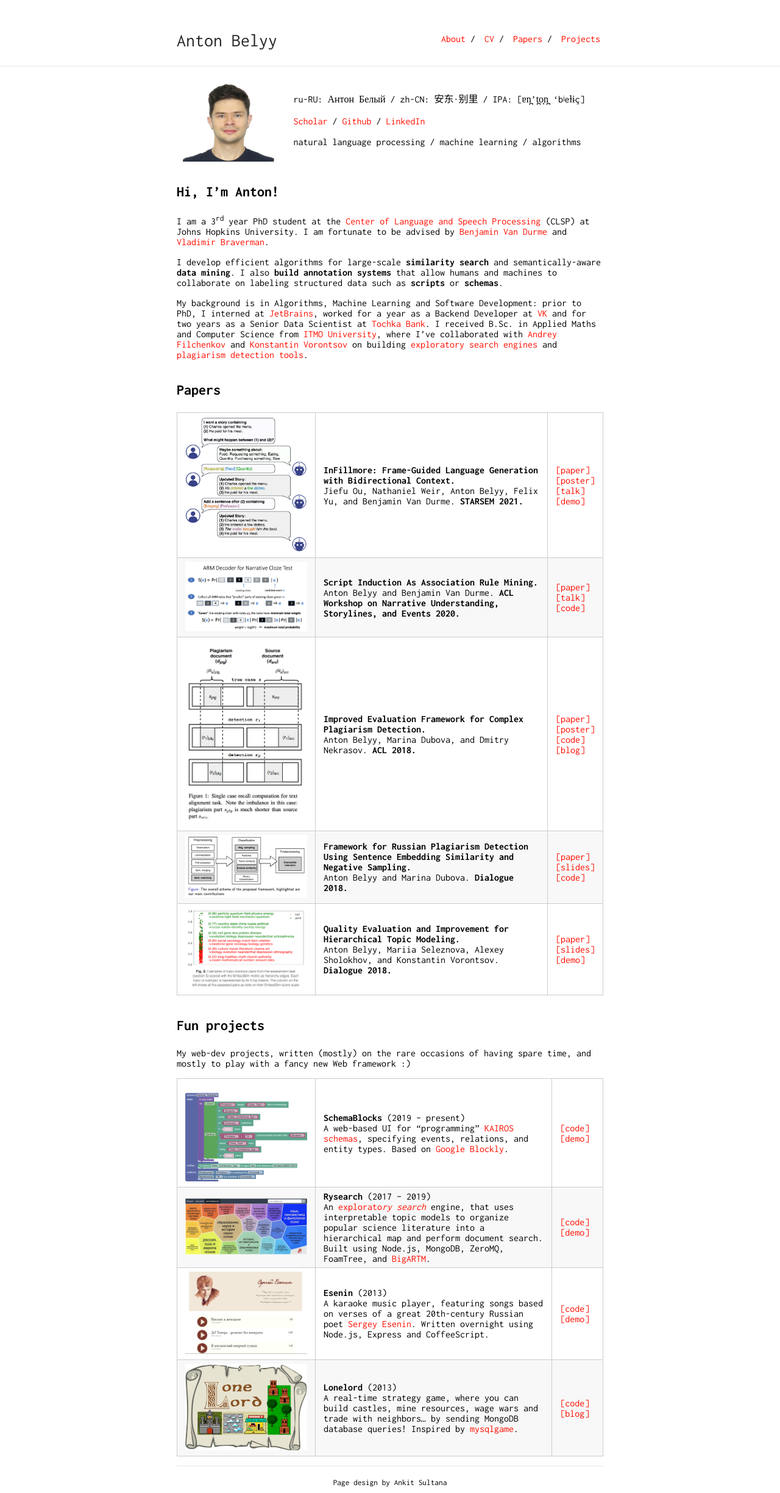
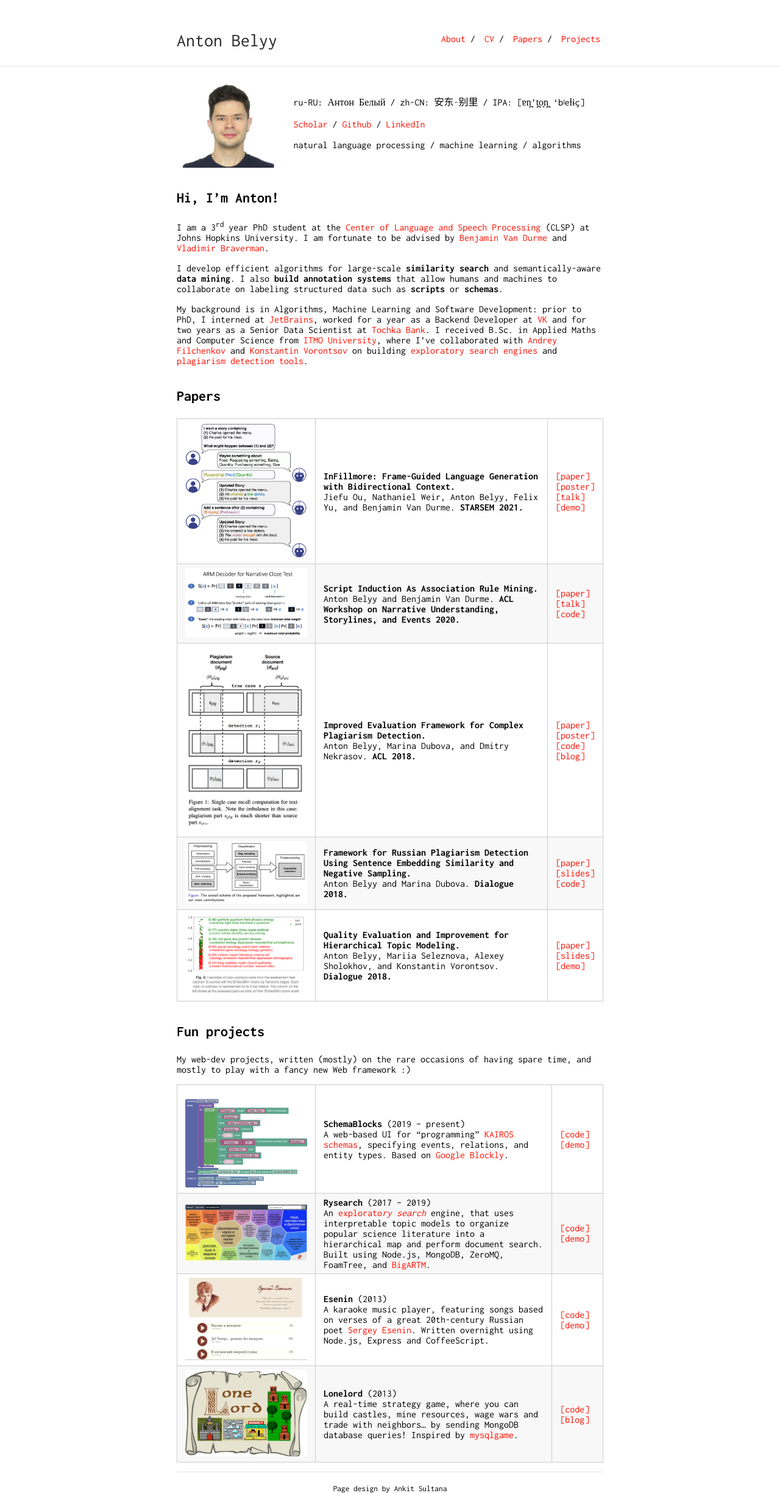
Before and after one commit to AVBelyy/AVBelyy.github.io, a Jekyll site: the page built from index.md, in a window 1280 px wide. Shown: the whole page at 61% size. Built offline with Jekyll 4.4.1, drawn with Linux system fonts in a browser that asks for light colours.

Commit message:
Update vars.scss

```diff
--- a/_sass/vars.scss
+++ b/_sass/vars.scss
@@ -4,7 +4,7 @@
 
 $accent: #FF0F00;
 $image-width: 150px;
-$image-height: 140px;
+$image-height: 150px;
 
 /*
  * Build Variables, don't touch
```
